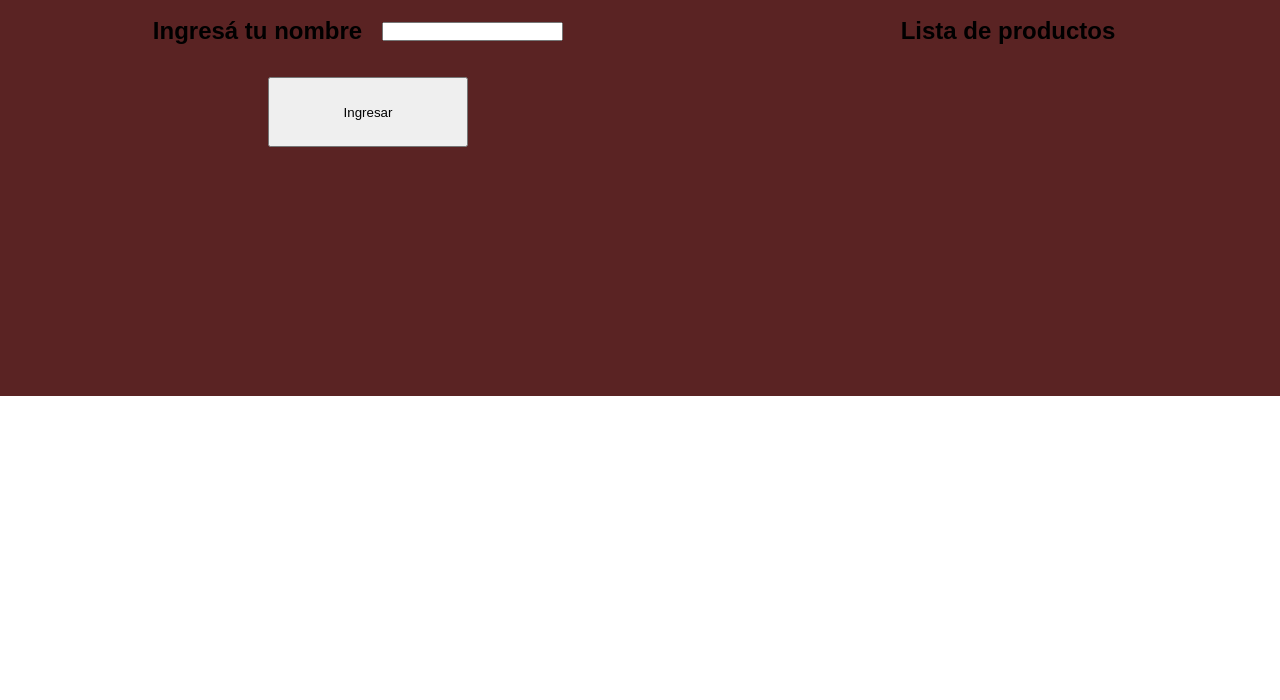
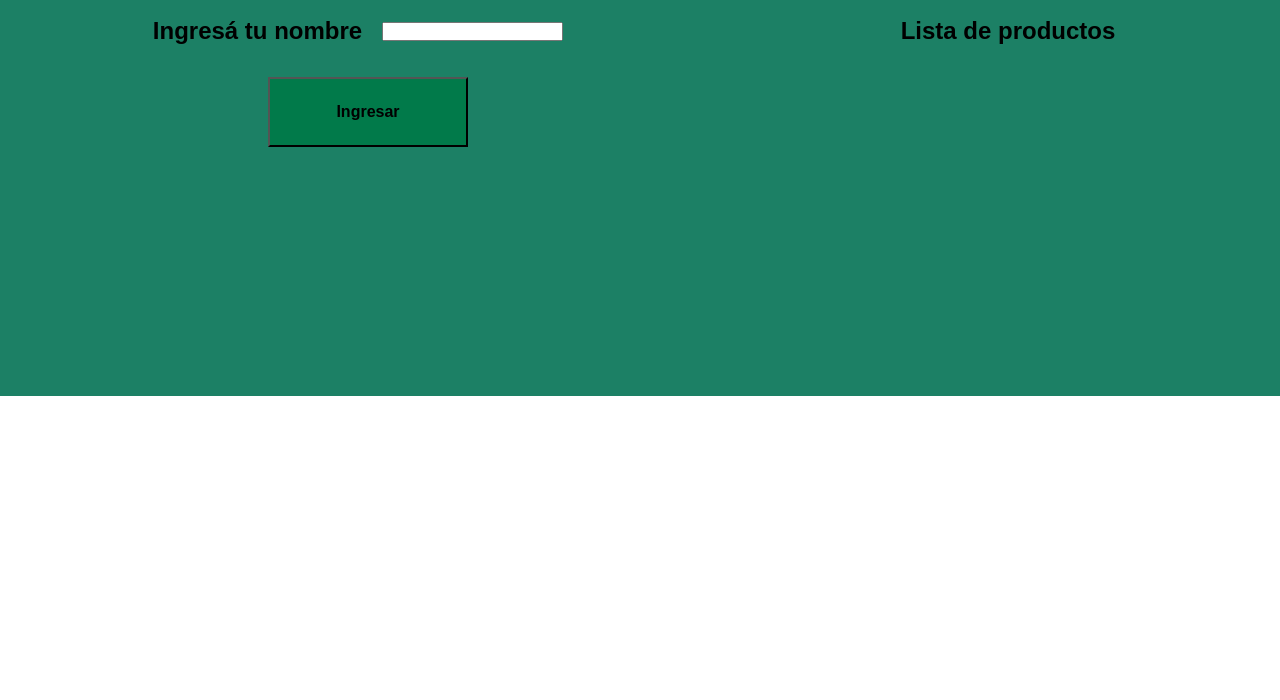
Before and after one commit to MrLafken/proyectoJavascript, a plain HTML site: page index.html in a window 1280 px wide. Shown: the part 100-800 px from the top of the page. Drawn offline with Linux system fonts and the light colour scheme.

Commit message:
PreEntrega3-feature

```diff
--- a/css/style.css
+++ b/css/style.css
@@ -2,13 +2,15 @@
     margin: 0px;
     padding: 0px;
     font-family: Arial, Helvetica, sans-serif;
+    color: rgb(0, 0, 0);
+
 }
 .mainClass{
     padding: 3rem;
     width: 100%;
     height: 400px;
     text-align: center;
-    background-color: rgb(90, 35, 35);
+    background-color: rgb(28, 128, 101);
 }
 
 .d-flex{
@@ -36,6 +38,9 @@
     margin: 2rem;
 }
 .boton{
+    background-color: rgb(1, 122, 74);
+    font: 1em sans-serif;
+    font-weight:800 ;
     width: 200px;
     height: 70px;
 }
--- a/js/tienda.js
+++ b/js/tienda.js
@@ -27,11 +27,13 @@ function despliegueMenu(nombreUsuario) {
 
     let divIzq = document.getElementById("divIzq");
     let divDesplegable = document.createElement("div");
+
     divIzq.appendChild(divDesplegable);
     divDesplegable.innerHTML = `<h2 class="margen"> Qué deseas hacer ${nombreUsuario}?</h2>
     <button id="botonAgregarProducto" class="centrar boton">Agregar Producto</button>
     <button id="botonComprarProducto" class="centrar boton">Comprar Producto</button>
     `;
+
     let botonAgregarProducto = document.getElementById("botonAgregarProducto");
     botonAgregarProducto.addEventListener("click", function constructorProductos(nombreProducto,talle,precio,i){
         let cantidadProductos = parseInt(prompt("Cuántos productos querés agregar?"))
@@ -41,6 +43,7 @@ function despliegueMenu(nombreUsuario) {
             this.precio = parseFloat(prompt("Ingrese el precio del producto " + (i+1)));
             crearProducto(nombreProducto,talle,precio,i)
         }
+        console.log(productos[i])
     })
 
     let botonComprarProducto = document.getElementById("botonComprarProducto");
```
